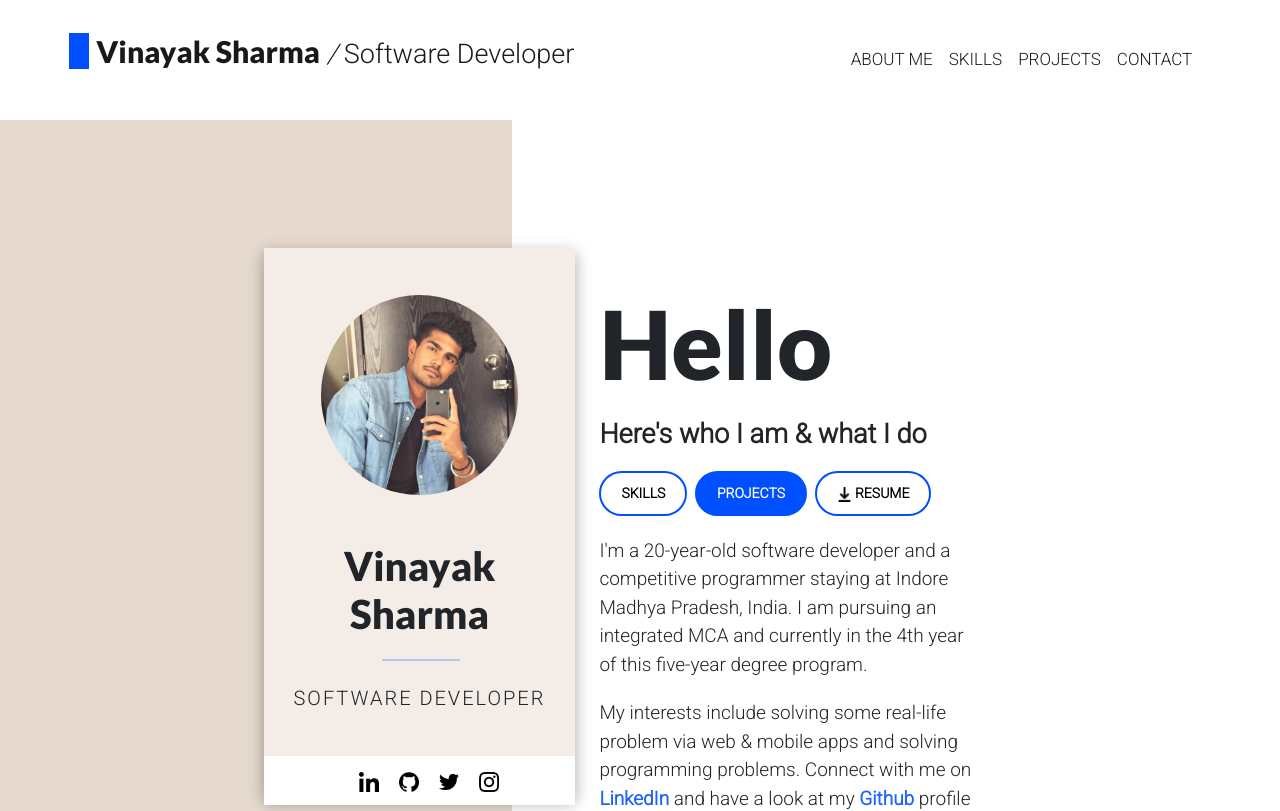
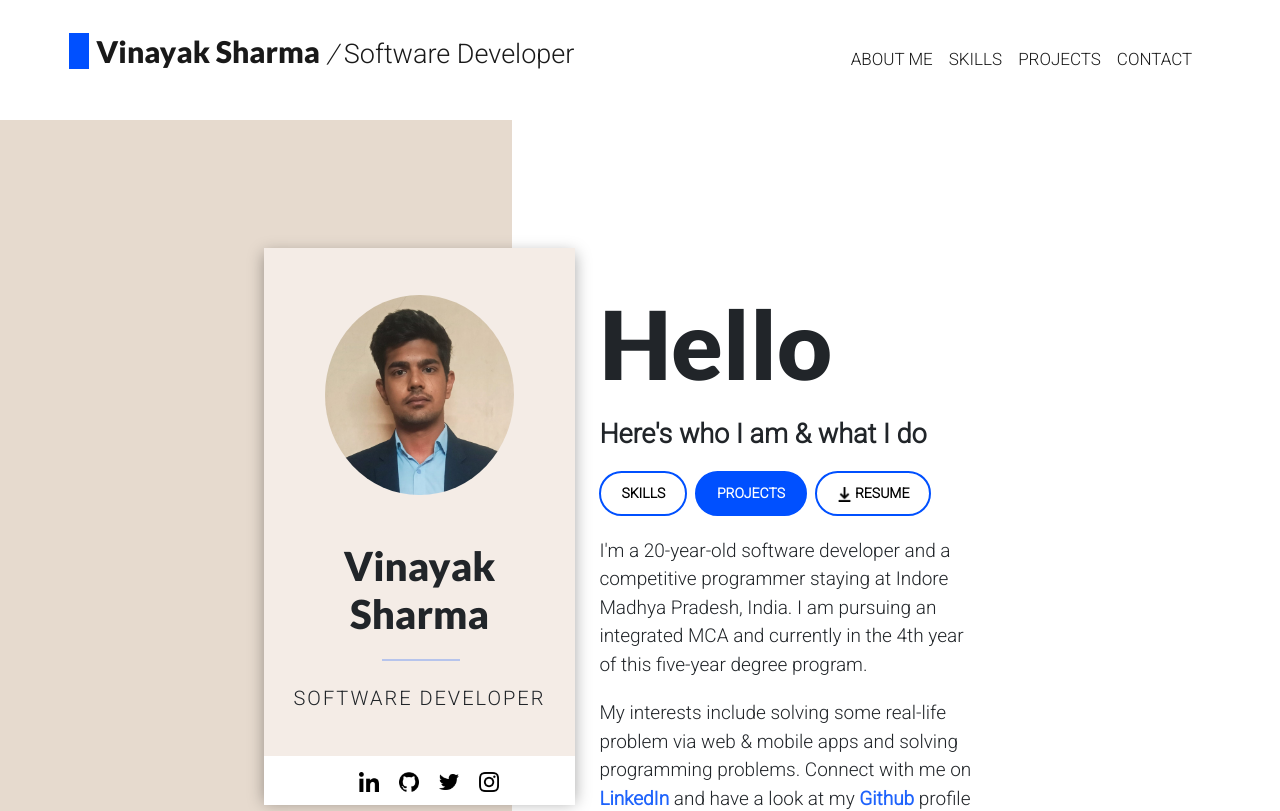
Before and after one commit to vinayaks0031/Portfolio, a React (Create React App) app: page / in a window 1280 px wide. Shown: the top 811 px of the page. Built offline with nearby package versions, Linux system fonts and the light colour scheme.

Commit message:
profile pic changed

```diff
--- a/package.json
+++ b/package.json
@@ -13,7 +13,7 @@
     "web-vitals": "^1.1.2"
   },
   "scripts": {
-    "start": "react-scripts start",
+    "start": "react-scripts --openssl-legacy-provider start",
     "build": "react-scripts build",
     "test": "react-scripts test",
     "eject": "react-scripts eject"
--- a/src/myComponent/Home.js
+++ b/src/myComponent/Home.js
@@ -1,6 +1,7 @@
 import React from 'react';
 import '../css/Home.css';
-import profile from "../img/Profile.jpg";
+// import profile from "../img/Profile.jpg";
+import profile2 from "../img/Profile2.jpeg";
 import linkedin from "../img/linkedin.png";
 import github from "../img/github.png";
 import twitter from "../img/twitter.png";
@@ -16,7 +17,7 @@ export default function Home() {
                 <div className="row justify-content-center">
                     <div className="col-xl-3 col-lg-4 col-md-5">
                         <div className="my-info ">
-                            <img src={profile} alt="" />
+                            <img src={profile2} alt="" />
                             <h1>Vinayak <br /> Sharma</h1>
                             <hr className="hr" />
                             <p>SOFTWARE DEVELOPER</p>
```
Also changed, not shown: src/img/Profile2.jpeg (added).
